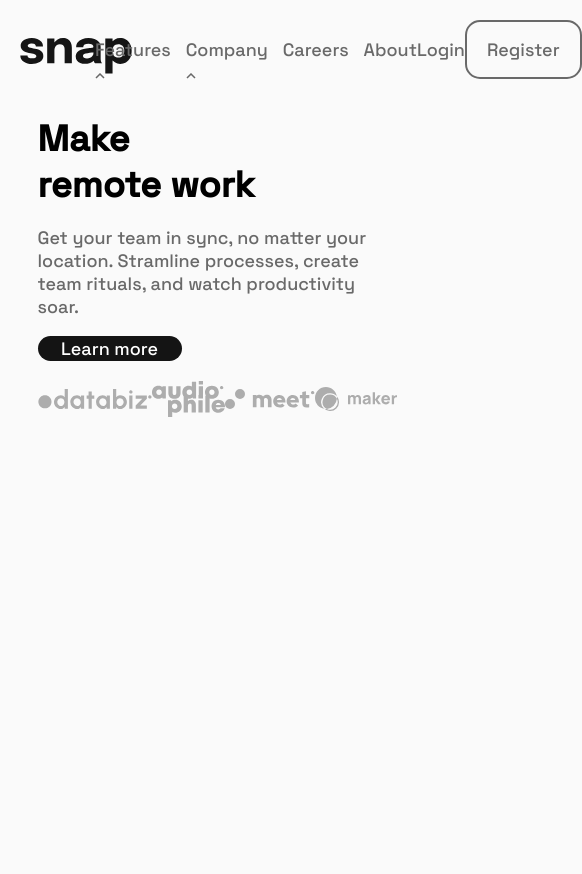
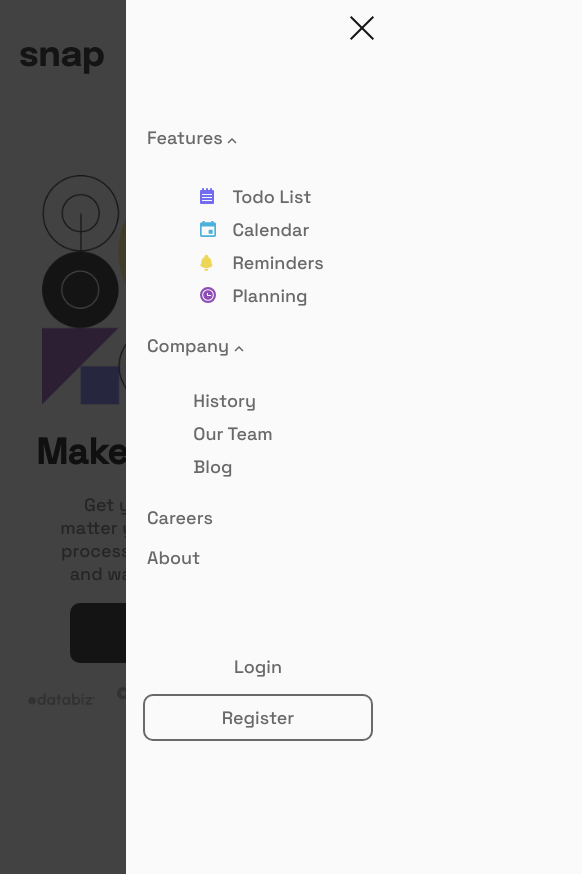
Before and after one commit to Aymenfisher/intro-section-with-dropdown-navigation, a plain HTML site: page index.html in a window 390 px wide. Shown: the whole page, 582 px wide, since content can reach past the window. Before the commit the page ends 844 px from the top, so only its background shows below. Drawn offline with Linux system fonts and the light colour scheme.

Commit message:
finieshed mobile design

```diff
--- a/index.html
+++ b/index.html
@@ -13,19 +13,37 @@
 <body>
   <header>
     <img src="./images/logo.svg" id="logo" alt="snap">
+    <img src="./images/icon-menu.svg" id="open-img" style="display: none;">
     <nav>
-      <ul class="nav-items">
-        <li>Features <img class="arrow down" src="./images/icon-arrow-up.svg"></li>
+      <img src="./images/icon-close-menu.svg" id="close-img" style="display: none">
+      <div class="nav-items">
+        <div class="dropdown nav-item">
+          <button id="features-btn">Features <img class="arrow down" src="./images/icon-arrow-up.svg"></button>
 
-        <li>Company <img class="arrow down" src="./images/icon-arrow-up.svg"></li>
+            <div class="dropdown-menu dropdown-1">
+              <div class=dropdown-item><img src="images/icon-todo.svg"><span>Todo List</span></div>
+              <div class=dropdown-item><img src="images/icon-calendar.svg"><span>Calendar</span></div>
+              <div class=dropdown-item><img src="images/icon-reminders.svg"><span>Reminders</span></div>
+              <div class=dropdown-item><img src="images/icon-planning.svg"><span>Planning</span></div>
+            </div>
+        </div>
 
-        <li> Careers</li>
+        <div class="dropdown nav-item">
+          <button id="company-btn">Company <img class="arrow down" src="./images/icon-arrow-up.svg"></button>
+          <div class="dropdown-menu dropdown-2">
+            <div class=dropdown-item>History </div>
+            <div class=dropdown-item>Our Team</div>
+            <div class=dropdown-item>Blog</div>
+          </div>
+        </div>
 
-        <li> About</li>
-      </ul>
+        <button id="careers-btn" class="nav-item">Careers</button>
+
+        <button id="about-btn" class="nav-item">About</button>
+      </div>
       <div class="login-btns">
-        <p id="login">Login</p>
-        <button id="register">Register</button>
+        <button id="login-btn">Login</button>
+        <button id="register-btn">Register</button>
       </div>
     </nav>
 
@@ -52,7 +70,9 @@
     </div>
 
     <div class="big-image">
-      <img src="./images/image-hero-desktop.png">
+      <img src="./images/image-hero-mobile.png" id="img-mobile" style="display: none;">
+      <img src="./images/image-hero-desktop.png" id="img-desktop">
+
     </div>
   </main>
 </body>
--- a/style.css
+++ b/style.css
@@ -1,13 +1,14 @@
 @import url('https://fonts.googleapis.com/css2?family=Space+Grotesk:wght@500&display=swap');
 
-:root{
+:root {
     --almost-white: hsl(0, 0%, 98%);
     --medium-gray: hsl(0, 0%, 41%);
     --almost-black: hsl(0, 0%, 8%);
     --font-space-grotesk: 'Space Grotesk', sans-serif;
 }
 
-html,body{
+html,
+body {
     font-size: 18px;
     font-family: var(--font-space-grotesk);
     width: 100vw;
@@ -15,84 +16,111 @@ html,body{
     background-color: var(--almost-white);
 }
 
-body{
-    width: 100%;
-    height: 100%;
+body {
     box-sizing: border-box;
     margin: 0;
     padding: 20px;
-    display: flex;
-    flex-direction: column;
+    display: grid;
+    grid-template: 10% 90% / 1fr;
     align-items: center;
-    justify-content: flex-start;
+    justify-content: center;
+    gap: 15%;
 }
 
 /* ---------------Navigation BAR ---------------------*/
-header{
+header {
     width: 100%;
     display: grid;
     grid-template: 1fr / 10% 90%;
-    color: var(--medium-gray)
+    color: var(--medium-gray);
 }
 
-#logo{
+#logo {
     align-self: center;
-    height: 2rem;
 }
 
-nav{
+nav {
     display: inline-flex;
     justify-content: space-between;
-    align-items: center;
+    align-items: baseline;
+    margin-bottom: 8px;
 }
 
 
-.nav-items{
-    height: 2rem;
-    list-style: none;
-    display: grid;
-    grid-template-rows: 1fr;
-    grid-template-columns: 1fr 1fr 1fr 1fr;
+.nav-items {
+    display: flex;
     gap: 15px;
-    justify-content: center;
+    align-items: baseline;
 }
 
-
-#login:hover,li:hover{
-    cursor: pointer;
-    color:var(--almost-black);
+button {
+    background: none;
+    font-size: 1rem;
+    font-family: var(--font-space-grotesk);
+    color: var(--medium-gray);
 }
 
-.login-btns{
-    align-self: start;
-    display: grid;
-    grid-template: 1fr / 1fr 1fr;
+.nav-items button,
+#login-btn {
+    border: none;
 }
 
-button{
-    background: none;
+.login-btns {
+    display: flex;
+    align-items: baseline;
+    justify-content: space-between;
+    gap: 15px;
+}
+
+#register-btn {
+    font-size: 16px;
+    padding: 10px 15px;
     border: 2px solid var(--medium-gray);
-    border-radius: 15px;
-    color: var(--medium-gray);
-    font-size: 1rem;
-    font-family: var(--font-space-grotesk);
+    border-radius: 10px;
 }
-button:hover{
+
+#login-btn {
+    font-size: 16px;
+}
+
+button:hover {
+    cursor: pointer;
     color: var(--almost-black);
     border-color: var(--almost-black);
-    cursor: pointer;
 }
 
-#login{
-    border: none;
-    justify-self: center;
-}
-#register{
-    box-sizing: content-box;
-    padding: 5px 20px;
+/*Styling Dropdown menus */
+
+.dropdown {
+    position: relative;
 }
 
+.dropdown-menu {
+    padding: 15px 20px;
+    position: absolute;
+    border-radius: 10px;
+    top: calc(100% + .5rem);
+    background-color: white;
+    box-shadow: 0px 4px 10px 0px rgb(201, 200, 200);
+    display: grid;
+    gap: 10px;
+}
 
+.dropdown-item {
+    display: grid;
+    grid-template-columns: 20% 80%;
+    align-items: center;
+    white-space: nowrap;
+    gap: 10px;
+}
+
+.dropdown-1 {
+    right: 0;
+}
+
+.dropdown-2 {
+    left: 0;
+}
 
 
 /* -------------- end navigation bar ------------- */
@@ -104,14 +132,11 @@ main {
     width: 90%;
     justify-self: center;
     display: grid;
-    grid-template: 90% / 2fr 5% 2fr;
+    grid-template: 70% / 1fr 1fr;
 }
 
-.big-image{
-    grid-area: 1 / 3 / 2 / span 1 ;
-}
 
-.big-image img{
+.big-image img {
     width: 100%;
     height: 100%;
     object-fit: contain;
@@ -119,46 +144,237 @@ main {
 
 /*main contetnt informations*/
 
-.main-content{
+.main-content {
     display: flex;
     flex-direction: column;
     justify-content: space-between;
 }
 
-.main-content h1{
+.main-content h1 {
     font-weight: 700;
-    font-size: max(6vw,2rem);
+    font-size: max(4vw, 2rem);
     margin-bottom: 0;
 }
 
-.main-content p{
-    font-size: max(2vw,1rem);
-    line-break:normal;
+.main-content p {
+    font-size: max(2vw, 1rem);
     color: var(--medium-gray);
-    font-weight: 500;
 }
 
 
-.main-content #learn-more{
+.main-content #learn-more {
     width: 40%;
     height: 60px;
     background-color: var(--almost-black);
     color: white;
     font-family: var(--font-space-grotesk);
+    border-radius: 10px;
     border: none;
 }
 
-#learn-more:hover{
+#learn-more:hover {
     cursor: pointer;
     background-color: var(--almost-white);
     border: 1px solid var(--almost-black);
-    color:var(--almost-black);
+    color: var(--almost-black);
     font-weight: 700;
 }
 
-.main-content .partners-logos{
+.main-content .partners-logos {
     margin-top: 20px;
     display: flex;
     align-items: center;
     justify-content: space-between;
 }
+
+
+/****** Media Queries *********/
+
+/******* Mobile View **********/
+
+@media screen and (max-width:1000px) {
+
+    /* in general */
+    body{
+        gap: 0;
+    }
+    /* Header */
+    header{
+        display: flex;
+        justify-content: space-between;
+    }
+
+    #open-img{
+        display: grid !important;
+        justify-self: end;
+    }
+
+    nav {
+        position: absolute;
+        height: 100vh;
+        width: 60vw;
+        right: 0;
+        top: 0;
+        display: flex;
+        flex-direction: column;
+        justify-content: flex-start;
+        align-items: flex-start;
+        background-color: var(--almost-white);
+        padding: 15px;
+        gap: 10%;
+        z-index: 1;
+        box-shadow: 0px 0px 100rem 100rem hsl(0, 0%, 8%,.8);
+    }
+
+    #close-img {
+        display: flex !important;
+        align-self: flex-end;
+    }
+
+    .nav-items {
+        display: flex;
+        flex-direction: column;
+        gap: 15px;
+        align-items: baseline;
+    }
+
+    .login-btns {
+        align-self: center;
+        display: flex;
+        flex-direction: column;
+        align-items: center;
+        justify-content: space-between;
+        gap: 15px;
+    }
+
+    #register-btn {
+        font-size: 1rem;
+        padding: 10px 100%;
+    }
+
+    #login-btn {
+        font-size: 1rem;
+    }
+
+    /*Styling Dropdown menus */
+
+    .dropdown-menu {
+        position: relative;
+        border-radius: 10px;
+        background-color: var(--almost-white);
+        box-shadow: none;
+    }
+
+    .dropdown-item {
+        display: grid;
+        grid-template-columns: 20% 80%;
+        align-items: center;
+        white-space: nowrap;
+        gap: 10px;
+    }
+
+    .dropdown-1,
+    .dropdown-2 {
+        left: 25%;
+        top: 10%;
+        margin-bottom: 10%;
+    }
+
+    /* -------------- end navigation bar ------------- */
+
+    /* ------------ Main Content ------------------- */
+
+    main {
+        position: relative;
+        max-height: 100%;
+        width: 100%;
+        justify-self: center;
+        display: grid;
+        grid-template:  40% 50% / 100%;
+    }
+
+    .big-image{
+        justify-self: center;
+        grid-area: 1 / 1 / 2 / 2;
+    }
+
+    .big-image img {
+        width: 100%;
+        height: 100%;
+        object-fit: contain;
+    }
+    #img-desktop{
+        display: none;
+    }
+    #img-mobile{
+        display: grid !important;
+    }
+
+    /*main contetnt informations*/
+
+    .main-content {
+        grid-area: 2 / 1 / 3 / 2;
+        display: flex;
+        flex-direction: column;
+        justify-content: space-between;
+        align-items: center;
+    }
+
+    .main-content h1 br{
+        display: none !important;
+    }
+
+    .main-content h1 {
+        font-weight: 700;
+        font-size: 2rem;
+        margin-bottom: 0;
+    }
+
+
+    .main-content p {
+        text-align: center;
+        font-size: 1rem;
+        color: var(--medium-gray);
+        width: 80%;
+    }
+
+
+    .main-content #learn-more {
+        width: max(250px,40%);
+        min-height: 60px;
+        background-color: var(--almost-black);
+        color: white;
+        font-family: var(--font-space-grotesk);
+        border-radius: 10px;
+        border: none;
+    }
+
+    #learn-more:hover {
+        cursor: pointer;
+        background-color: var(--almost-white);
+        border: 1px solid var(--almost-black);
+        color: var(--almost-black);
+        font-weight: 700;
+    }
+
+    .main-content .partners-logos {
+        min-width: 300px;
+        margin-top: 20px;
+        display: grid;
+        grid-template: 100% / repeat(4, 1fr);
+        justify-content: center;
+        justify-items: center;
+        gap: 5px;
+    }
+
+    .partners-logos *{
+        width: 80%;
+    }
+
+}
+
+@media screen and (max-width: 360px) {
+    html{
+        font-size: 16px;
+    }
+}
```
